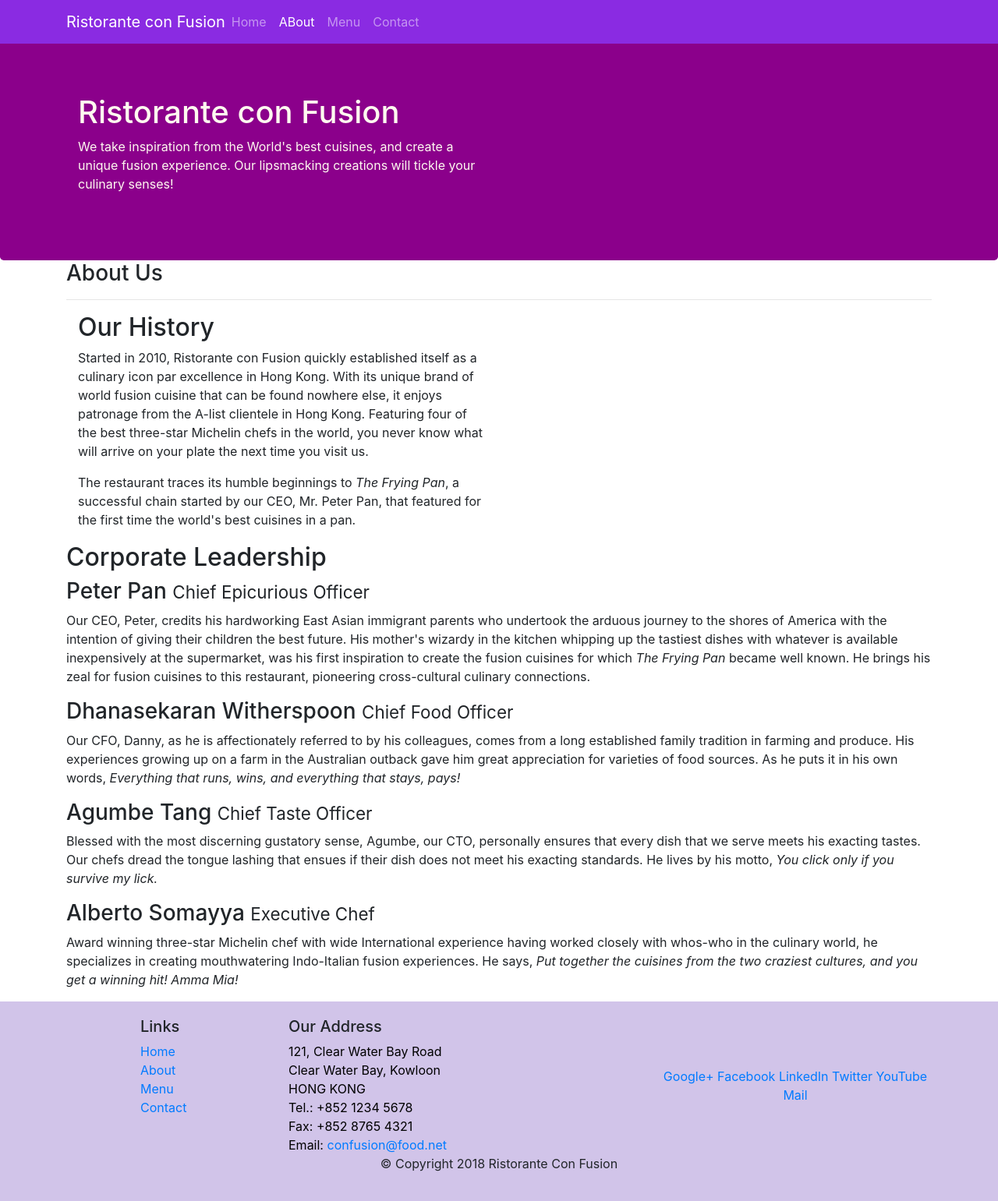
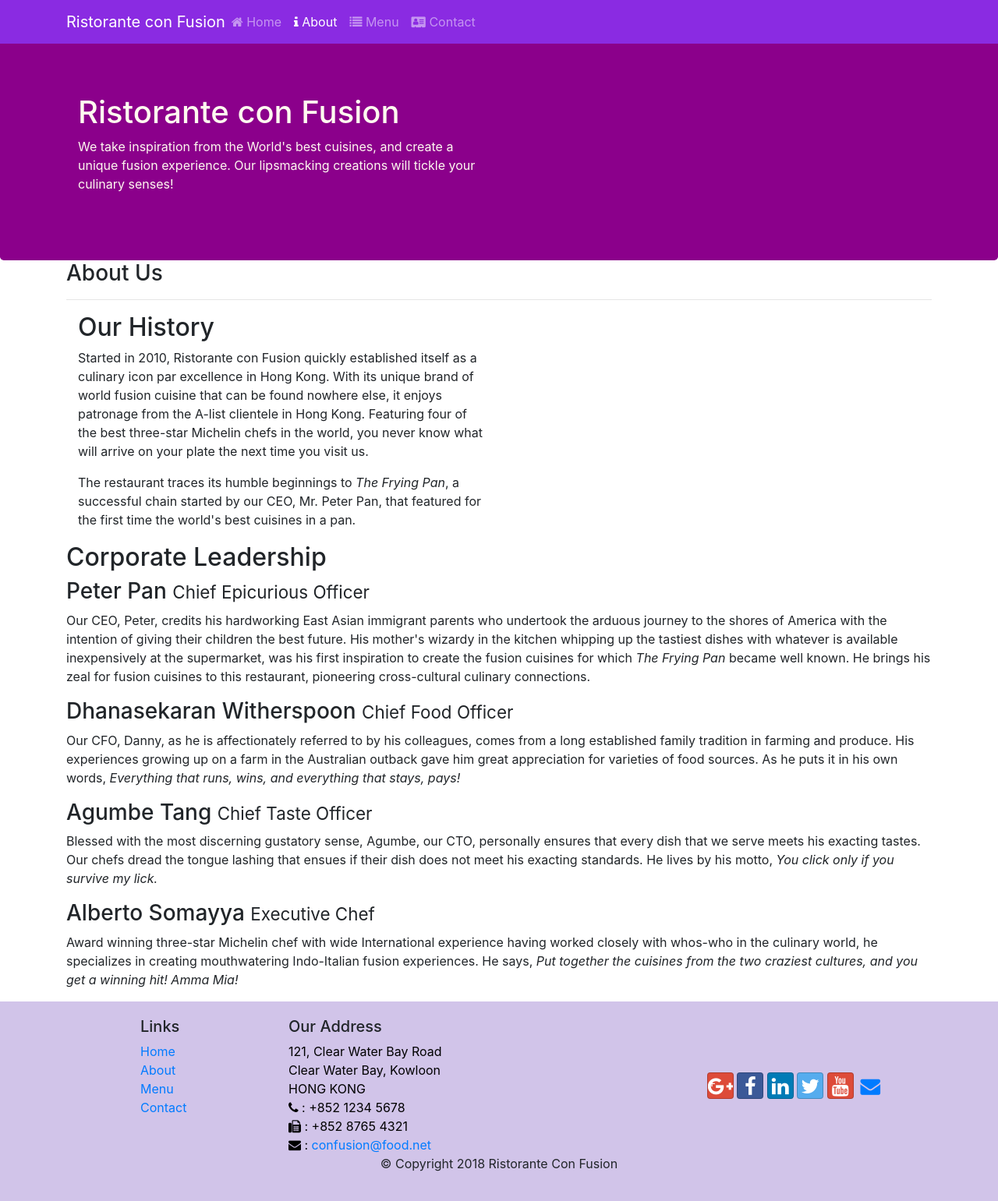
Before and after one commit to SaadKhan26/bootstrapProject, a website: page pages/aboutus.html in a window 1280 px wide. Shown: the whole page at 78% size. Drawn offline with nearby package versions, Linux system fonts and the light colour scheme.

Commit message:
font awesome

```diff
--- a/package.json
+++ b/package.json
@@ -15,6 +15,8 @@
   },
   "dependencies": {
     "bootstrap": "^4.0.0",
+    "bootstrap-social": "^5.1.1",
+    "font-awesome": "^4.7.0",
     "jquery": "^3.3.1",
     "popper.js": "^1.12.9"
   }
--- a/pages/aboutus.html
+++ b/pages/aboutus.html
@@ -8,6 +8,8 @@
     <meta http-equiv = "x-ua-compatible" content = "ie-edge">
     <!--Bootstrap-->
     <link rel = "stylesheet" href = "../node_modules/bootstrap/dist/css/bootstrap.min.css">
+    <link rel = "stylesheet" href = "../node_modules/font-awesome/css/font-awesome.min.css">
+    <link rel = "stylesheet" href = "../node_modules/bootstrap-social/bootstrap-social.css">
     <link rel = "stylesheet" href = "../css/styles.css">
     <title>Ristorante Con Fusion: About Us</title>
 
@@ -22,10 +24,10 @@
             <a class = "navbar-brand mr-auto" href = "#">Ristorante con Fusion</a>
             <div class = "collapse navbar-collapse" id = "Navbar">
                 <ul class = "navbar-nav mr-auto">
-                    <li class = "nav-item"><a class = "nav-link" href = "../index.html">Home</a></li>
-                    <li class = "nav-item active"><a class = "nav-link" href = "#">ABout</a></li>
-                    <li class = "nav-item"><a class = "nav-link" href = "#">Menu</a></li>
-                    <li class = "nav-item"><a class = "nav-link" href = "#">Contact</a></li>
+                    <li class = "nav-item"><a class = "nav-link" href = "../index.html"><span class = "fa fa-home "></span> Home</a></li>
+                    <li class = "nav-item active"><a class = "nav-link" href = "#"><span class = "fa fa-info "></span> About</a></li>
+                    <li class = "nav-item"><a class = "nav-link" href = "#"><span class = "fa fa-list "></span> Menu</a></li>
+                    <li class = "nav-item"><a class = "nav-link" href = "#"><span class = "fa fa-address-card "></span> Contact</a></li>
                 </ul>
             </div>
         </div>
@@ -96,19 +98,19 @@
 		              121, Clear Water Bay Road<br>
 		              Clear Water Bay, Kowloon<br>
 		              HONG KONG<br>
-		              Tel.: +852 1234 5678<br>
-		              Fax: +852 8765 4321<br>
-		              Email: <a href="mailto:confusion@food.net">confusion@food.net</a>
+		              <i class = "fa fa-phone "></i> : +852 1234 5678<br>
+		              <i class = "fa fa-fax "></i> : +852 8765 4321<br>
+		              <i class = "fa fa-envelope "></i> : <a href="mailto:confusion@food.net">confusion@food.net</a>
 		           </address>
                 </div>
                 <div class="col-12 col-sm-4 align-self-center">
                     <div class="text-center">
-                        <a href="http://google.com/+">Google+</a>
-                        <a href="http://www.facebook.com/profile.php?id=">Facebook</a>
-                        <a href="http://www.linkedin.com/in/">LinkedIn</a>
-                        <a href="http://twitter.com/">Twitter</a>
-                        <a href="http://youtube.com/">YouTube</a>
-                        <a href="mailto:">Mail</a>
+                        <a class = "btn btn-social-icon btn-google" href="http://google.com/+"><i class = "fa fa-google-plus fa-lg"></i>+</a>
+                        <a class = "btn btn-social-icon btn-facebook" href="http://www.facebook.com/profile.php?id="><i class = "fa fa-facebook fa-lg"></i></a>
+                        <a class = "btn btn-social-icon btn-linkedin" href="http://www.linkedin.com/in/"><i class = "fa fa-phone fa-linkedin"></i></a>
+                        <a class = "btn btn-social-icon btn-twitter" href="http://twitter.com/"><i class = "fa fa-twitter fa-lg"></i></a>
+                        <a class = "btn btn-social-icon btn-google" href="http://youtube.com/"><i class = "fa fa-youtube fa-lg"></i></a>
+                        <a class = "btn btn-social-icon " href="mailto:"><i class = "fa fa-envelope fa-lg"></i></a>
                     </div>
                 </div>
            </div>
```
Also changed, not shown: index.html (+15 -13 lines), 1 other file.
